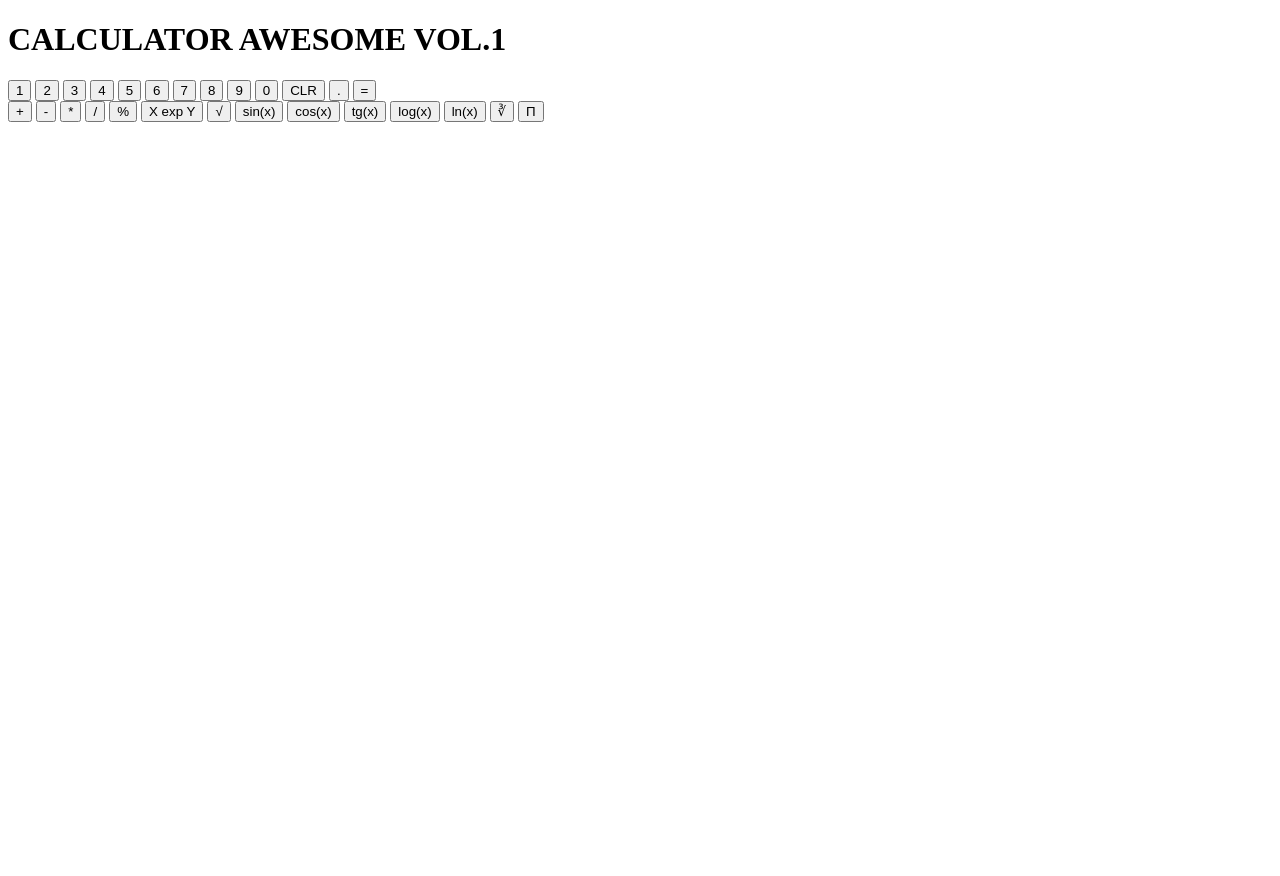
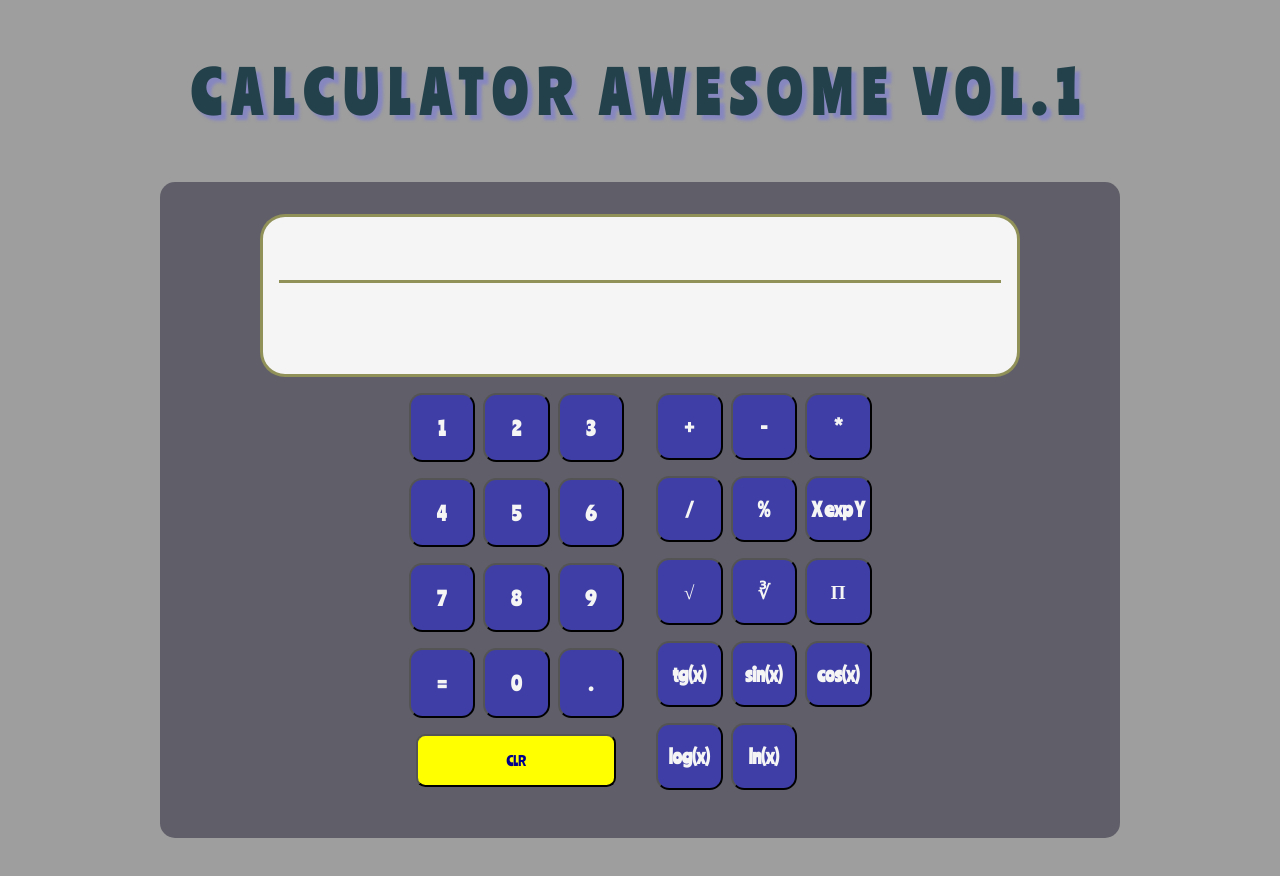
Before and after one commit to Mrsumpalumpa/awesomeCalc, a plain HTML site: page index.html in a window 1280 px wide. Before the commit the page ends 800 px from the top, so only its background shows below. Drawn offline with Linux system fonts and the light colour scheme; the site is published under a folder, as on GitHub Pages, so addresses that start at the root find nothing.

Commit message:
Update index.html

```diff
--- a/index.html
+++ b/index.html
@@ -8,7 +8,7 @@
 <meta name="keywords" content="Calculator Awesome">
 <link rel="stylesheet" href="https://use.fontawesome.com/releases/v5.0.13/css/all.css" crossorigin="anonymous">
 <title>Calculator Awesome vol.1</title>
-<link rel="stylesheet" href="/public/css/calculadora.css" type="text/css">
+<link rel="stylesheet" href="public/css/calculadora.css" type="text/css">
 </head>
 
 <body>
```
